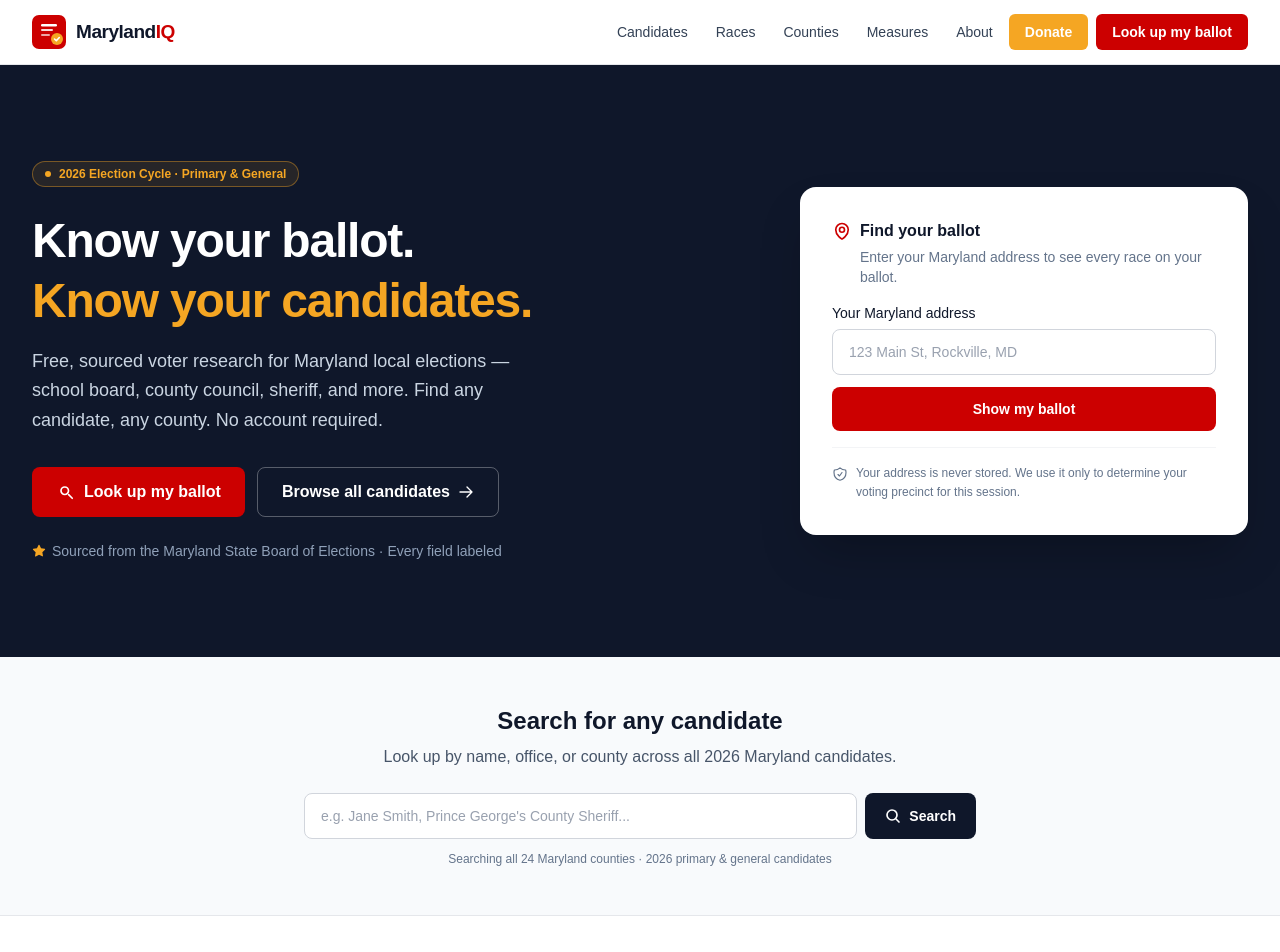
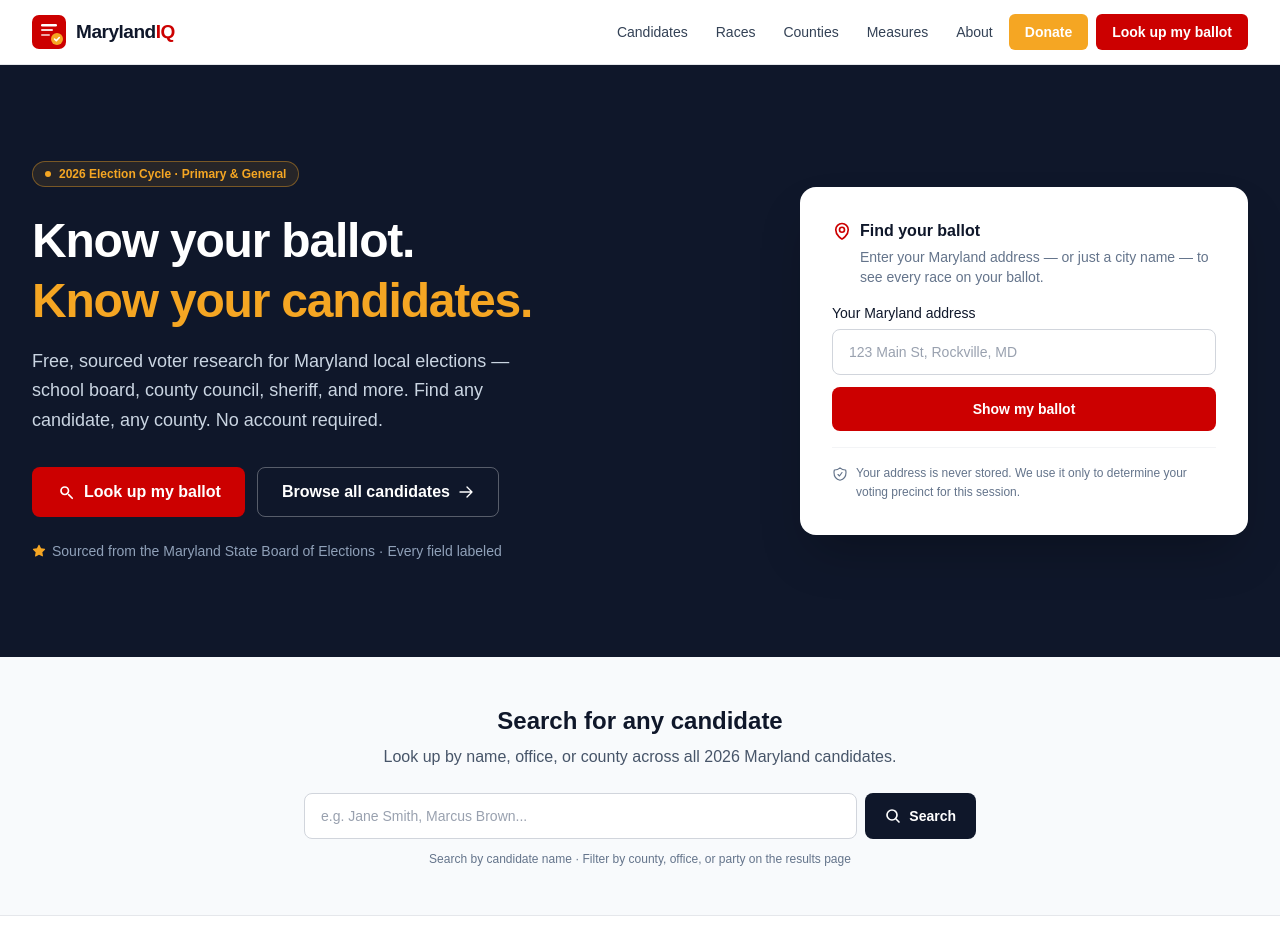
Before and after one commit to dmactrum08/MarylandIQ, a Next.js app in the folder frontend/: page / in a window 1280 px wide. Shown: the top 952 px of the page. Built offline with nearby package versions, Linux system fonts and the light colour scheme.

Commit message:
Clarify ballot lookup and candidate search copy
- Ballot card: note that a city name works, not just a full address
- Candidate search placeholder: name-only examples, removing misleading office/county hints
- Search hint: clarify name-only search and point to results page for filters

```diff
--- a/frontend/app/page.tsx
+++ b/frontend/app/page.tsx
@@ -83,7 +83,7 @@ export default function Home() {
                   <h2 className="text-base font-semibold text-[#0F172A]">Find your ballot</h2>
                 </div>
                 <p className="text-sm text-[#64748b] mb-4 ml-7">
-                  Enter your Maryland address to see every race on your ballot.
+                  Enter your Maryland address — or just a city name — to see every race on your ballot.
                 </p>
 
                 <form action="/ballot" method="GET" role="search" aria-label="Ballot lookup by address">
@@ -150,7 +150,7 @@ export default function Home() {
                 id="candidate-search"
                 type="search"
                 name="q"
-                placeholder="e.g. Jane Smith, Prince George's County Sheriff..."
+                placeholder="e.g. Jane Smith, Marcus Brown..."
                 className="flex-1 px-4 py-3 text-sm text-[#0F172A] border border-gray-300 rounded-lg bg-white placeholder-gray-400 focus:outline-none focus:ring-2 focus:ring-[#CC0000] focus:border-transparent transition-colors duration-150"
                 aria-describedby="search-hint"
               />
@@ -166,7 +166,7 @@ export default function Home() {
               </button>
             </form>
             <p id="search-hint" className="mt-3 text-xs text-[#64748b]">
-              Searching all 24 Maryland counties · 2026 primary &amp; general candidates
+              Search by candidate name · Filter by county, office, or party on the results page
             </p>
           </div>
         </div>
```
